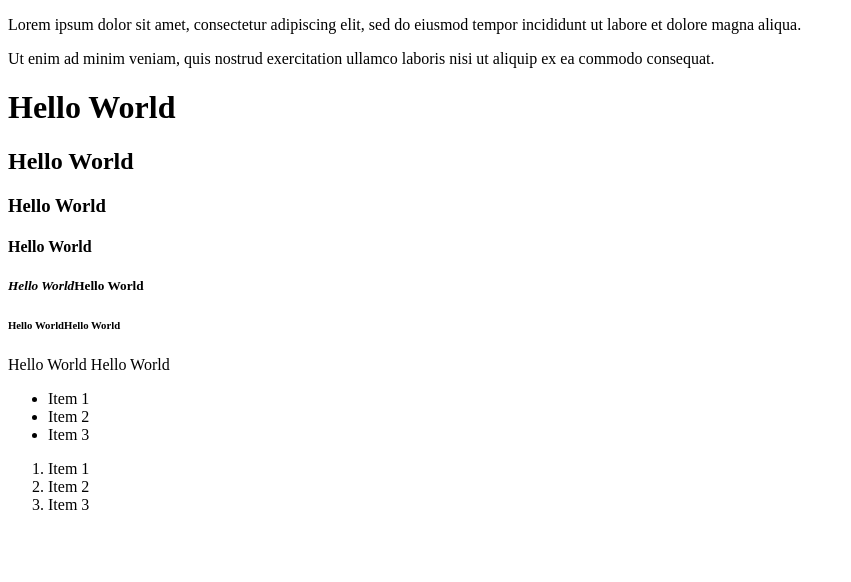
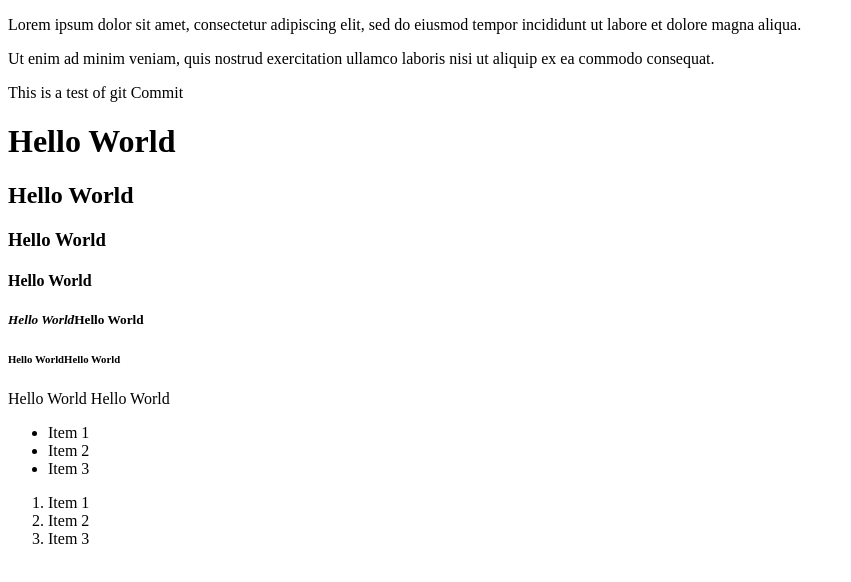
Before and after one commit to NoeyG/git_test, a plain HTML site: page index.html in a window 1280 px wide. Shown: the whole page, without its empty margins (0-851 px from the left). Drawn offline with Linux system fonts and the light colour scheme.

Commit message:
this is a test
added a line to paragraph index.html

```diff
--- a/index.html
+++ b/index.html
@@ -10,6 +10,8 @@
 
     <p>Ut enim ad minim veniam, quis nostrud exercitation ullamco laboris
         nisi ut aliquip ex ea commodo consequat.</p>
+
+        <p> This is a test of git Commit</p>
     <h1> Hello World</h1>
     <h2>Hello World</h2>
     <h3>Hello World</h3>
```
